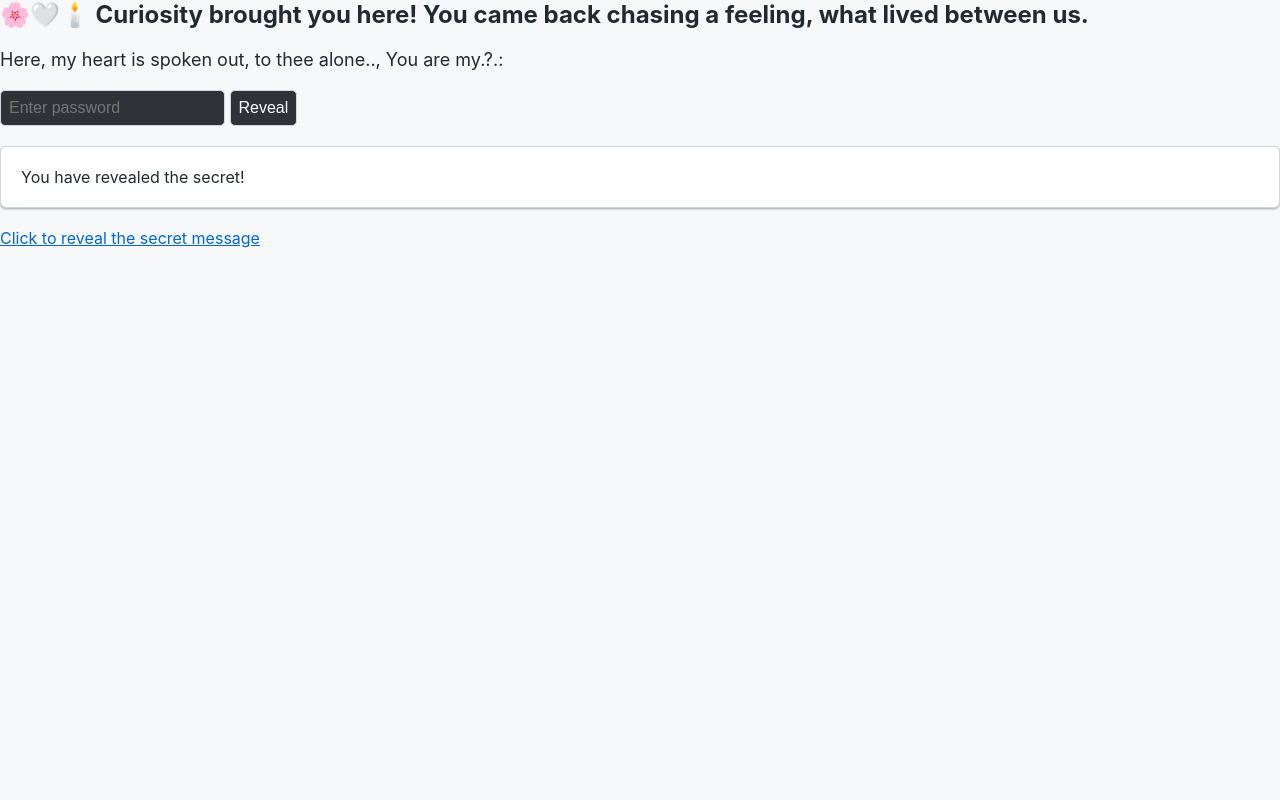
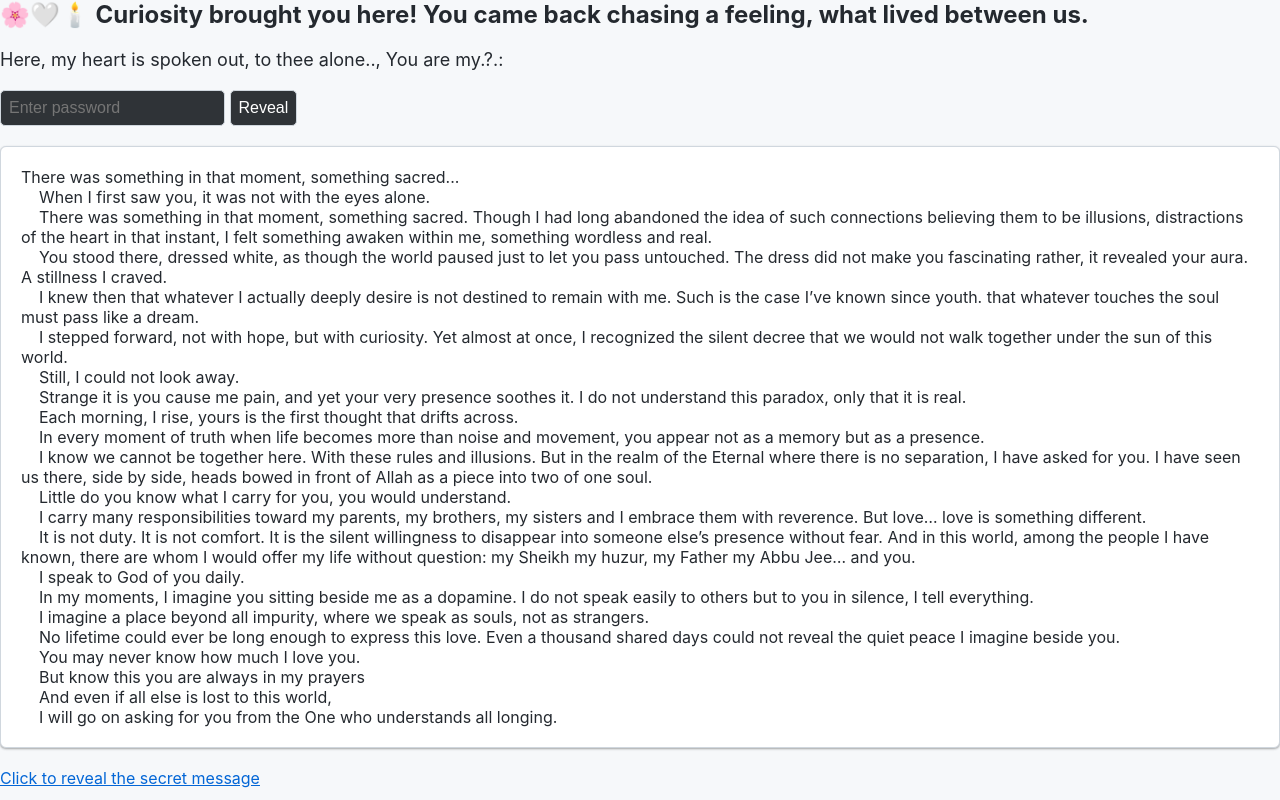
Before and after one commit to Yugsaman/Euphoria, a plain HTML site: page index.html in a window 1280 px wide. Both pictures are taken after a click on the element "Click to reveal the secret message". Drawn offline with Linux system fonts and the light colour scheme.

Commit message:
index.html

```diff
--- a/index.html
+++ b/index.html
@@ -130,10 +130,10 @@
       }
     }
 
-    // Function to reveal the message when clicking the reveal tab
+    // Function to reveal the hidden message when clicking the reveal tab
     function revealMessage() {
       const messageBox = document.getElementById("message");
-      messageBox.innerText = "You have revealed the secret!";
+      messageBox.innerText = hiddenMessage; // Display the actual hidden message
       messageBox.style.display = "block"; // Show the revealed message
     }
   </script>
```
